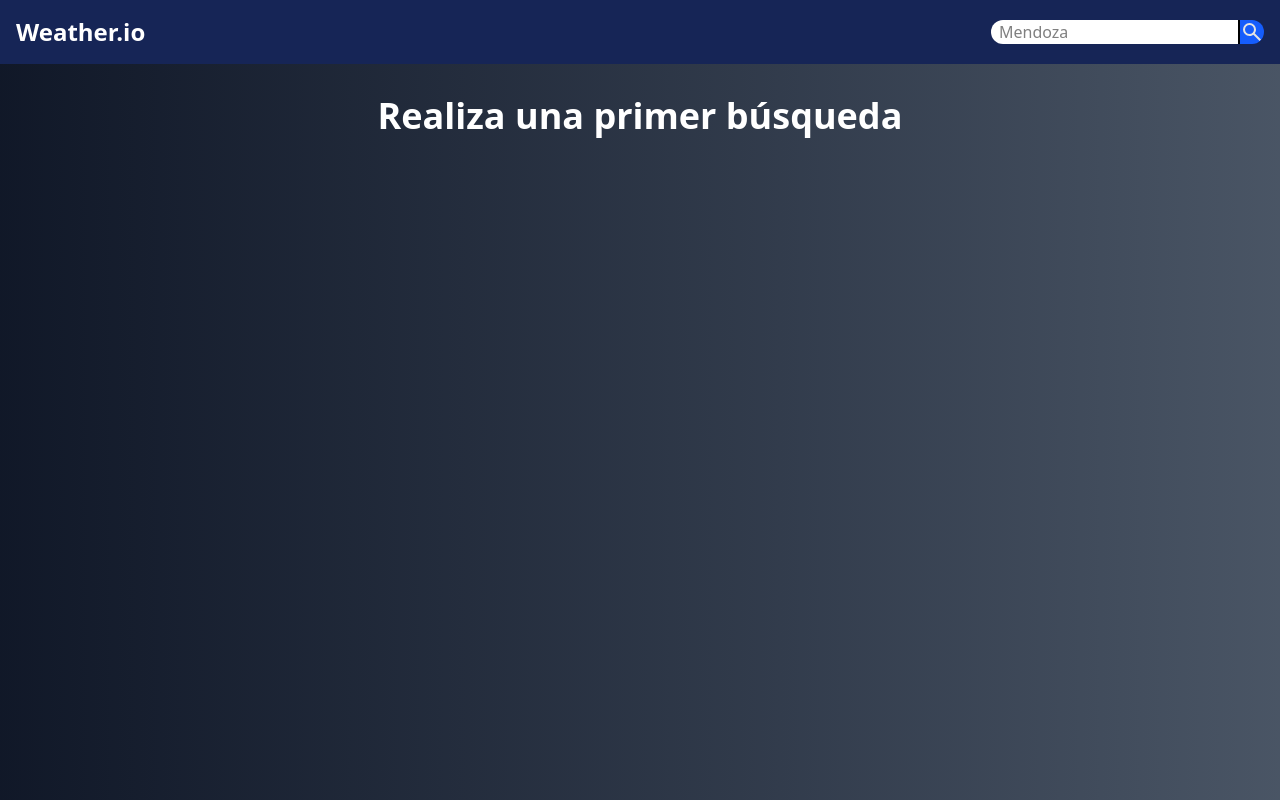
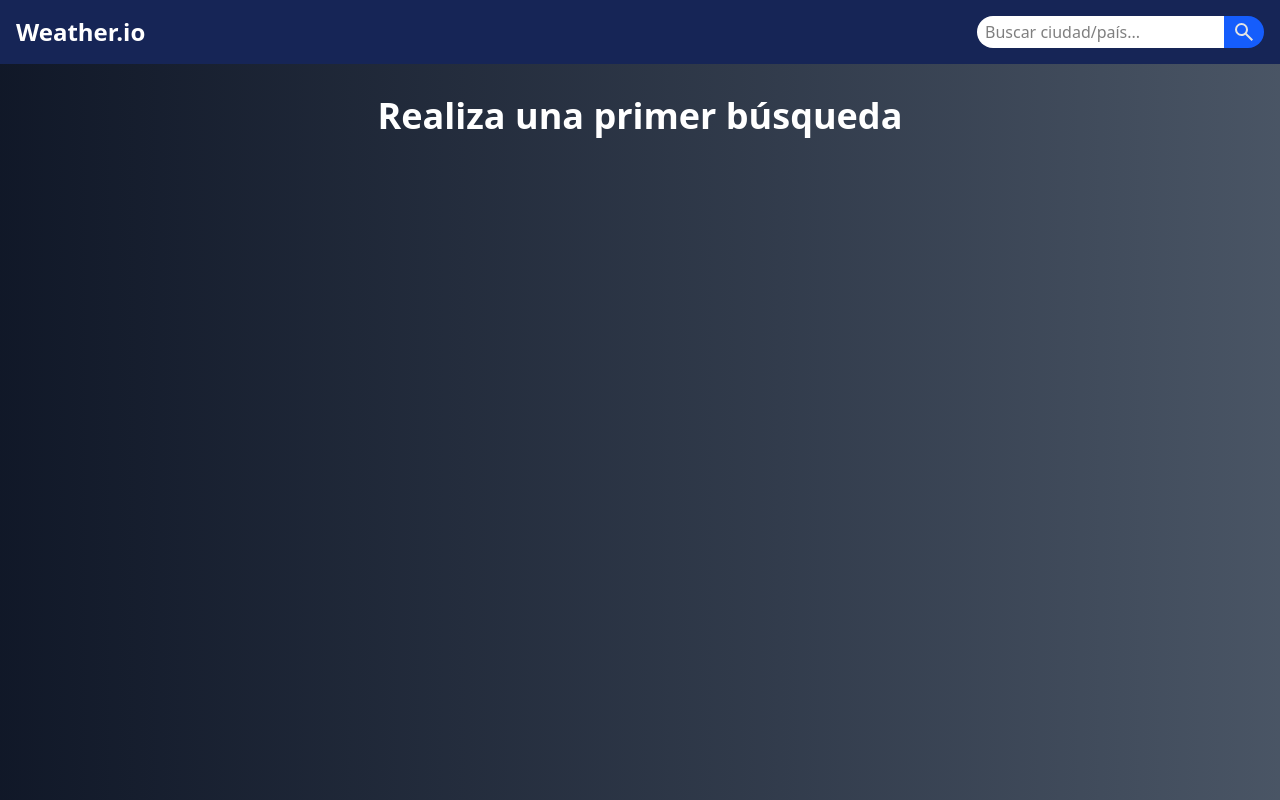
Before and after one commit to erredev-JS/PruebaTecnica-Favorcito, a React (Vite) app: page / in a window 1280 px wide. Built offline with nearby package versions, Linux system fonts and the light colour scheme.

Commit message:
Finished

```diff
--- a/package.json
+++ b/package.json
@@ -14,6 +14,7 @@
     "axios": "^1.11.0",
     "react": "^19.1.0",
     "react-dom": "^19.1.0",
+    "sweetalert2": "^11.22.2",
     "tailwindcss": "^4.1.11",
     "zustand": "^5.0.7"
   },
--- a/src/Components/LocationCard.tsx
+++ b/src/Components/LocationCard.tsx
@@ -5,9 +5,10 @@ import { useStoreWeather } from "../store/storeWeather";
 
 interface Props {
   location: IGeolocation;
+  actual?: boolean
 }
 
-export const LocationCard: FC<Props> = ({ location }) => {
+export const LocationCard: FC<Props> = ({ location, actual }) => {
   const { setActiveGeolocation, setArrayGeolocations, setSearch } = useStoreGeolocation();
   const { setFirstSearch } = useStoreWeather();
 
@@ -20,7 +21,7 @@ export const LocationCard: FC<Props> = ({ location }) => {
   };
 
   return (
-    <li className="hover:bg-amber-100 h-fit w-[280px] border-b-1 py-2 text-center cursor-pointer" onClick={() => handleClick()}>
+    <li className={`${actual ? "bg-transparent" : ""}hover:bg-amber-100 h-fit w-[280px] border-b-blue-200 border-b-3 py-2 text-center cursor-pointer`} onClick={() => handleClick()}>
       {location.name}, {location.country}
       <br />
       {location.latitude}, {location.longitude}
--- a/src/Components/SearchBar.tsx
+++ b/src/Components/SearchBar.tsx
@@ -1,13 +1,13 @@
-import { useEffect, useState, type ChangeEvent, type ReactEventHandler } from "react";
+import { useEffect, type ChangeEvent, type FormEvent } from "react";
 import { getCoordinatesByCountry } from "../Cruds/geoCrud";
-import type { IGeolocation } from "../types/IGeolocation";
 import { LocationCard } from "./LocationCard";
 import { useStoreGeolocation } from "../store/storeGeolocation";
 import { useStoreWeather } from "../store/storeWeather";
+import Swal from "sweetalert2";
 
 export const SearchBar = () => {
-  const { arrayGeolocations, setArrayGeolocations, searchGeolocation, setSearch } = useStoreGeolocation();
-  const { setFirstSearch, } = useStoreWeather();
+  const { arrayGeolocations, setArrayGeolocations, searchGeolocation, setSearch, setActiveGeolocation } = useStoreGeolocation();
+  const { setFirstSearch, setActiveWeather } = useStoreWeather();
   useEffect(() => {
     if (searchGeolocation.length < 3 || searchGeolocation.length == 0) {
       setArrayGeolocations([]);
@@ -26,18 +26,27 @@ export const SearchBar = () => {
     setSearch(e.target.value);
   };
 
-  const handleSearch = async () => {
-
+  const handleSubmit = async (e: FormEvent<HTMLFormElement>) => {
+    e.preventDefault();
     const response = await getCoordinatesByCountry(searchGeolocation);
-    setArrayGeolocations(response);
-    setFirstSearch(true);
-
+    if (response.length > 0) {
+      setActiveGeolocation(response[0]);
+      setFirstSearch(true);
+    } else {
+      Swal.fire({
+        title: "Error al obtener el clima",
+        text: "Error al obtener el clima, probablemente el lugar no existe.",
+        icon: "error",
+      });
+    }
+    setArrayGeolocations([]);
+    setSearch("");
   };
 
   return (
     <div className="flex items-center rounded-2xl overflow-hidden">
-      <div className="flex  flex-col justify-center items-center">
-        <input type="text" placeholder="Mendoza" className="bg-white border-r-2 px-2 relative" value={searchGeolocation} onChange={(e) => handleChange(e)} />
+      <form className="flex  flex-row justify-center items-center" onSubmit={(e) => handleSubmit(e)}>
+        <input type="text" placeholder="Buscar ciudad/país..." className="bg-white px-2 py-1 relative select-none focus:outline-none" value={searchGeolocation} onChange={(e) => handleChange(e)} />
         {arrayGeolocations.length > 1 && (
           <ul className="bg-white absolute top-10  rounded  z-10 h-[300px] overflow-auto">
             {arrayGeolocations.map((location, index) => (
@@ -45,10 +54,10 @@ export const SearchBar = () => {
             ))}
           </ul>
         )}
-      </div>
-      <button className="bg-blue-600 cursor-pointer" onClick={() => handleSearch()}>
-        <img src="./svg/search.svg" alt="" />
-      </button>
+        <button className="bg-blue-600 cursor-pointer py-1 px-2  hover:bg-blue-300" type="submit">
+          <img src="./svg/search.svg" alt="" />
+        </button>
+      </form>
     </div>
   );
 };
--- a/src/Components/TempHero.tsx
+++ b/src/Components/TempHero.tsx
@@ -57,7 +57,7 @@ export const TempHero = () => {
  <div className="h-[400px] w-[450px]  m-auto mt-10 rounded-2xl shadow-2xl overflow-hidden text-white text-xl bg-gray-500/30">
       <div className=" w-full h-1/2 p-2 ">
         <div className="flex justify-between">
-          <h1 className="font-bold">Tiempo en {activeGeolocation?.admin1}</h1>
+          <h1 className="font-bold">{`Tiempo en ${activeGeolocation?.name}`}</h1>
           <h1 className="font-bold">{activeGeolocation?.country}</h1>
         </div>
         <p className="text-2xl">
@@ -65,7 +65,7 @@ export const TempHero = () => {
         </p>
         <p className="italic mt-1">Sensación térmica de: {activeWeather?.current.apparent_temperature}º</p>
       </div>
-      <div className="h-1/2 flex bg-gray-500/5 shadow">
+      <div className="h-1/2 flex ">
         <div className=" h-full w-1/2 p-2">
           <img src={imgSelected} alt="" className="w-1/2 m-auto" />
           <p>{cloudCover}</p>
--- a/src/Cruds/tempCrud.ts
+++ b/src/Cruds/tempCrud.ts
@@ -1,40 +1,59 @@
 import axios from "axios";
 import type { IWeatherResponse } from "../types/IWeatherResponse";
 import { useStoreWeather } from "../store/storeWeather";
+import Swal from "sweetalert2";
 
 const BASE_URL = "https://api.open-meteo.com/v1/forecast";
-
-// Usando searchParams podemos hacer mas mantenible la consulta.
 
 const EXTRAS = {
   hourly: "temperature_2m",
   current: "is_day,temperature_2m,rain,wind_speed_10m,apparent_temperature,relative_humidity_2m,precipitation,cloud_cover",
   daily: "temperature_2m_max,temperature_2m_min,precipitation_sum,windspeed_10m_max,sunrise,sunset",
-  timezone: "auto"
+  timezone: "auto",
 };
 
-export const getTempByLatAndLong = async (
-  lat: number,
-  long: number
-): Promise<IWeatherResponse> => {
-  const setLoading = useStoreWeather.getState().setLoadingWeather
+// 🔧 Función para obtener fechas en formato YYYY-MM-DD
+const getDateRange = (days: number) => {
+  const today = new Date();
+  const end = new Date();
+  end.setDate(today.getDate() + (days - 1));
+
+  const format = (date: Date) => date.toISOString().split("T")[0];
+
+  return {
+    start_date: format(today),
+    end_date: format(end),
+  };
+};
+
+export const getTempByLatAndLong = async (lat: number, long: number): Promise<IWeatherResponse> => {
+  const setLoading = useStoreWeather.getState().setLoadingWeather;
+
+  const { start_date, end_date } = getDateRange(7); // próximo 7 días
+
   try {
-    setLoading(true)
+    setLoading(true);
+
     const params = new URLSearchParams({
       latitude: lat.toString(),
       longitude: long.toString(),
       hourly: EXTRAS.hourly,
       current: EXTRAS.current,
       daily: EXTRAS.daily,
-      timezone: EXTRAS.timezone
+      timezone: EXTRAS.timezone,
+      start_date,
+      end_date,
     });
 
     const response = await axios.get<IWeatherResponse>(`${BASE_URL}?${params}`);
+
     return response.data;
+
   } catch (error) {
     console.error("Error al obtener el clima:", error);
+
     throw new Error("No se pudo obtener el clima.");
-  }finally {
-    setLoading(false)
+  } finally {
+    setLoading(false);
   }
 };
--- a/src/store/storeGeolocation.ts
+++ b/src/store/storeGeolocation.ts
@@ -1,4 +1,5 @@
 import { create } from 'zustand'
+import { persist } from 'zustand/middleware'
 import type { IGeolocation } from '../types/IGeolocation'
 
 type Store = {
@@ -8,14 +9,23 @@ type Store = {
   setActiveGeolocation: (geolocation: IGeolocation) => void
   setArrayGeolocations: (geolocations: IGeolocation[]) => void
   setSearch: (search: string) => void
-
 }
 
-export const useStoreGeolocation = create<Store>()((set) => ({
-  searchGeolocation: "",
-  setSearch: (search: string) => set(() => ({searchGeolocation: search})),
-  activeGeolocation: undefined,
-  arrayGeolocations: [],
-  setActiveGeolocation: (geolocation: IGeolocation) => set(() => ({ activeGeolocation: geolocation })),
-  setArrayGeolocations: (geolocations: IGeolocation[]) => set(() => ({ arrayGeolocations: geolocations})),
-}))
+export const useStoreGeolocation = create<Store>()(
+  persist(
+    (set) => ({
+      searchGeolocation: "",
+      setSearch: (search: string) => set(() => ({ searchGeolocation: search })),
+      activeGeolocation: undefined,
+      arrayGeolocations: [],
+      setActiveGeolocation: (geolocation: IGeolocation) => set(() => ({ activeGeolocation: geolocation })),
+      setArrayGeolocations: (geolocations: IGeolocation[]) => set(() => ({ arrayGeolocations: geolocations })),
+    }),
+    {
+      name: "geolocation-storage",
+      partialize: (state) => ({
+        activeGeolocation: state.activeGeolocation,
+      }),
+    }
+  )
+)
--- a/src/store/storeWeather.ts
+++ b/src/store/storeWeather.ts
@@ -1,22 +1,32 @@
 import { create } from "zustand";
+import { persist } from "zustand/middleware";
 import type { IWeatherResponse } from "../types/IWeatherResponse";
 
 type Store = {
   activeWeather: IWeatherResponse | undefined;
-  firstSearch: boolean; // Esto es para manejar cierta logica de renderizado de componentes en base a si hemos buscado una temperatura con anterioridad
+  firstSearch: boolean;
   setActiveWeather: (weather: IWeatherResponse) => void;
   setFirstSearch: (value: boolean) => void;
-
   loadingWeather: boolean;
   setLoadingWeather: (value: boolean) => void;
 };
 
-export const useStoreWeather = create<Store>()((set) => ({
+export const useStoreWeather = create<Store>()(
+  persist(
+    (set) => ({
       activeWeather: undefined,
       loadingWeather: false,
       firstSearch: false,
       setFirstSearch: (value: boolean) => set(() => ({ firstSearch: value })),
       setLoadingWeather: (value: boolean) => set(() => ({ loadingWeather: value })),
-
       setActiveWeather: (weather: IWeatherResponse) => set(() => ({ activeWeather: weather })),
-}));
+    }),
+    {
+      name: "weather-storage",
+      partialize: (state) => ({
+        activeWeather: state.activeWeather,
+        firstSearch: state.firstSearch,
+      }),
+    }
+  )
+);
--- a/src/utils/utils.ts
+++ b/src/utils/utils.ts
@@ -3,3 +3,13 @@ export function clasificarTemperatura(temp: number): "fría" | "templada" | "cá
   if (temp >= 15) return "templada";
   return "fría";
 }
+
+
+export function getTodayAsString(): string {
+  const today = new Date();
+  const year = today.getFullYear();
+  const month = String(today.getMonth() + 1).padStart(2, '0');
+  const day = String(today.getDate()).padStart(2, '0');
+
+  return `${year}-${month}-${day}`;
+}
```
Also changed, not shown: src/Components/ForecastCard.tsx (+20 -20 lines), 1 other file (tests, documents, lock files or other folders). Lines whose indentation alone changed are shown as unchanged.
